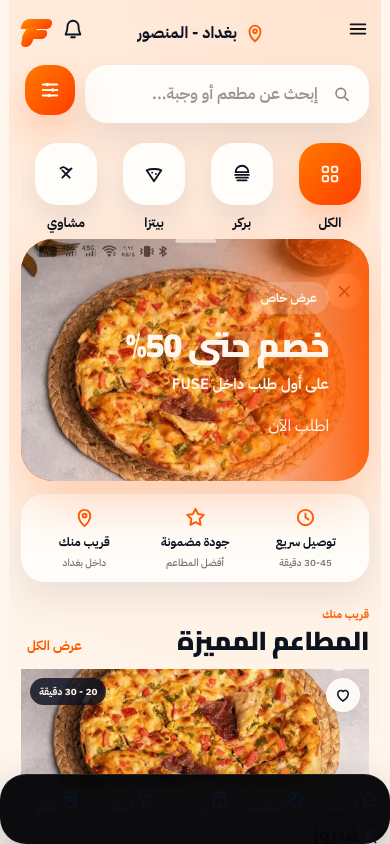
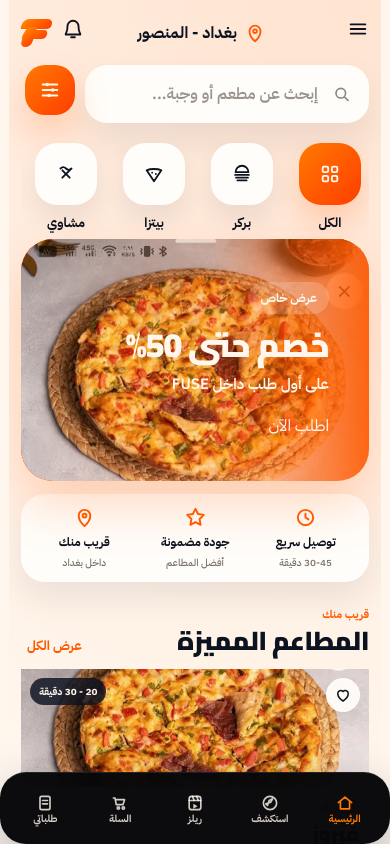
Before and after one commit to juda2018-del/juda-food-app, a Next.js app: page / in a window 390 px wide. Shown: the top 844 px of the page. Built offline with nearby package versions, Linux system fonts and the light colour scheme; no server answers; the database is empty.

Commit message:
Fix visible mobile bottom navigation

```diff
--- a/app/globals.css
+++ b/app/globals.css
@@ -1,4 +1,4 @@
- @import url("https://fonts.googleapis.com/css2?family=Cairo:wght@700;800;900&family=IBM+Plex+Sans+Arabic:wght@400;500;600;700&display=swap");
+@import url("https://fonts.googleapis.com/css2?family=Cairo:wght@700;800;900&family=IBM+Plex+Sans+Arabic:wght@400;500;600;700&display=swap");
 
 :root {
   --fuse-orange: #ff5a00;
@@ -108,10 +108,74 @@ textarea {
   letter-spacing: -0.2px;
 }
 
+/* Keep the home bottom navigation visible above all mobile content */
+.bottom-nav {
+  z-index: 9999 !important;
+  isolation: isolate;
+  overflow: visible !important;
+}
+
+.bottom-nav > a {
+  display: flex !important;
+  flex-direction: column !important;
+  align-items: center !important;
+  justify-content: center !important;
+  min-width: 0;
+  min-height: 54px;
+  color: rgba(255, 247, 238, 0.82) !important;
+  opacity: 1 !important;
+  visibility: visible !important;
+  position: relative;
+  z-index: 2;
+}
+
+.bottom-nav > a.active {
+  color: var(--fuse-orange-2) !important;
+}
+
+.bottom-nav > a svg,
+.bottom-nav > a b {
+  display: block !important;
+  opacity: 1 !important;
+  visibility: visible !important;
+  color: currentColor !important;
+  fill: none;
+}
+
+.bottom-nav > a b {
+  font-size: 10px !important;
+  line-height: 1.1;
+  white-space: nowrap;
+  margin: 0;
+}
+
+.bottom-nav > a svg {
+  width: 20px !important;
+  height: 20px !important;
+  flex: 0 0 auto;
+}
+
 /* Mobile safe rendering */
 @media (max-width: 520px) {
   html,
   body {
     background: var(--fuse-cream);
   }
+
+  body {
+    padding-bottom: calc(88px + env(safe-area-inset-bottom));
+  }
+
+  .bottom-nav {
+    position: fixed !important;
+    left: 10px !important;
+    right: 10px !important;
+    bottom: max(8px, env(safe-area-inset-bottom)) !important;
+    width: auto !important;
+    max-width: 410px !important;
+    margin-inline: auto !important;
+    height: 72px !important;
+    padding: 7px 5px !important;
+    grid-template-columns: repeat(6, minmax(0, 1fr)) !important;
+  }
 }
```
